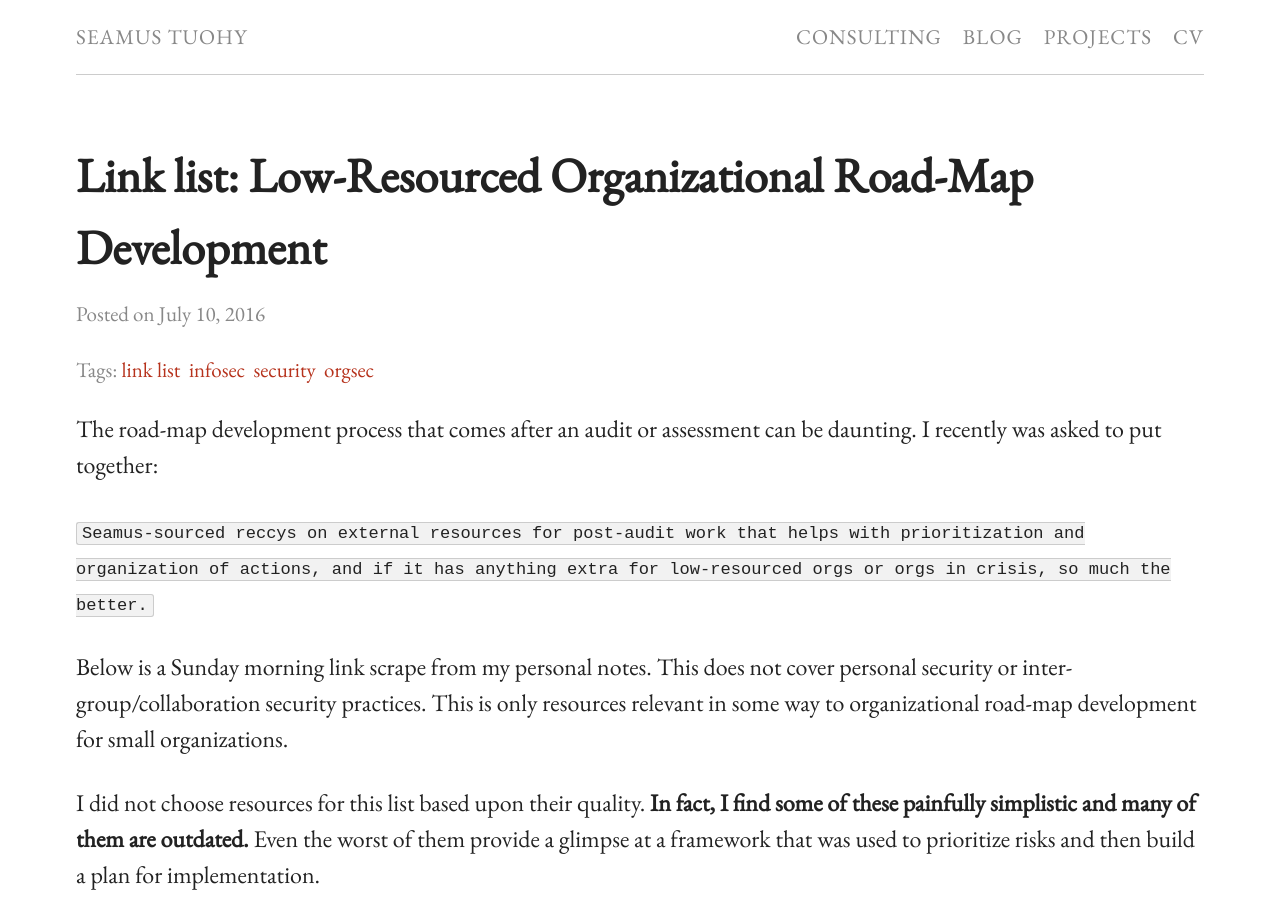
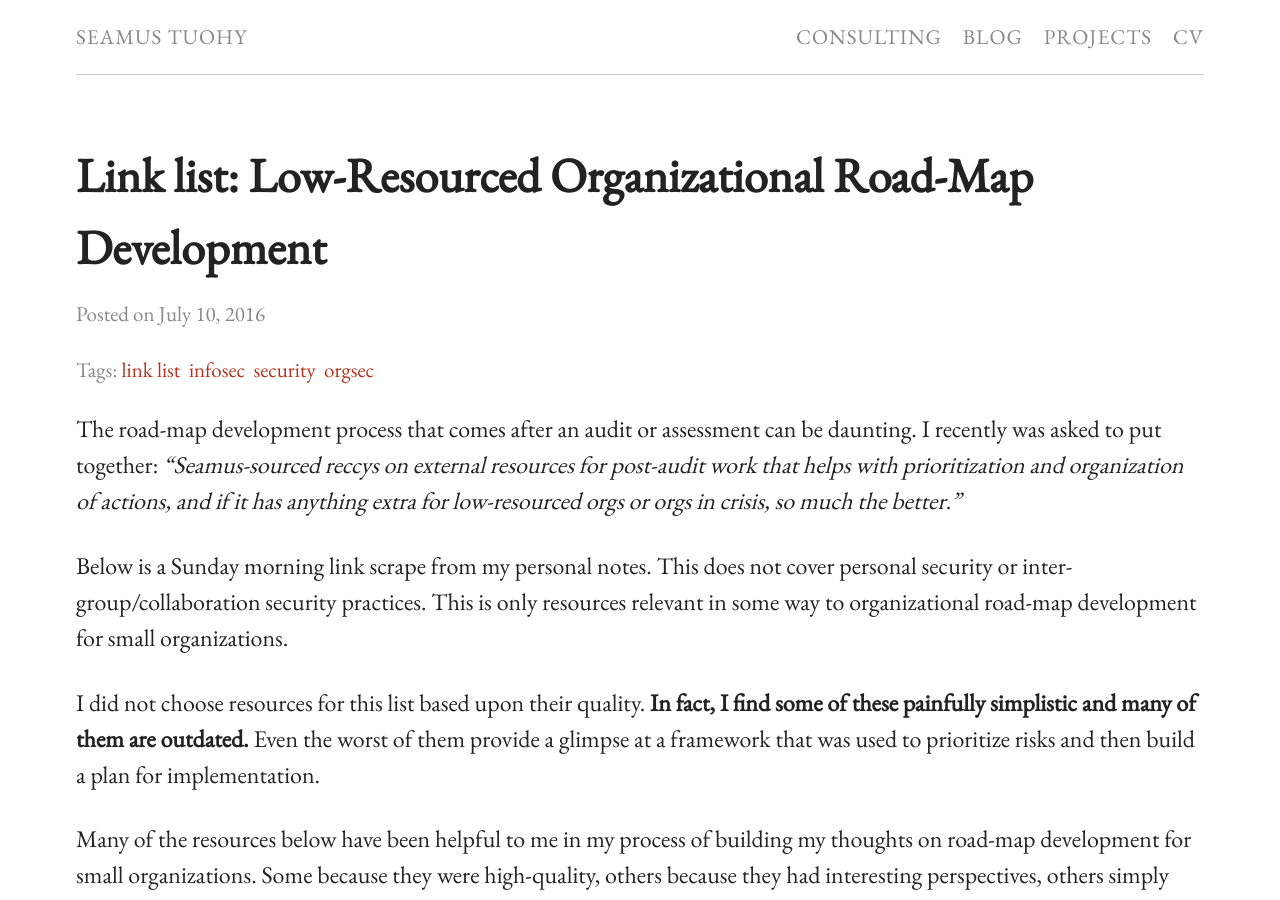
Before and after one commit to seamustuohy/seamustuohy.github.io, a Jekyll site: the page built from _posts/2016-07-10-low-resourced-org-roadmap-dev-list.md, in a window 1280 px wide and 900 px high. Built offline with Jekyll 4.4.1, drawn with Linux system fonts in a browser that asks for light colours.

Commit message:
Added org-sec roadmap list

````diff
--- a/_posts/2016-07-10-low-resourced-org-roadmap-dev-list.md
+++ b/_posts/2016-07-10-low-resourced-org-roadmap-dev-list.md
@@ -5,17 +5,13 @@ date: 2016-07-10
 tags: [link list, infosec, security, orgsec]
 ---
 
-The road-map development process that comes after an audit or assessment can be daunting. I recently was asked to put together:
-
-```Seamus-sourced reccys on external resources for post-audit work that helps with prioritization and organization of actions, and if it has anything extra for low-resourced orgs or orgs in crisis, so much the better.```
+The road-map development process that comes after an audit or assessment can be daunting. I recently was asked to put together: *"Seamus-sourced reccys on external resources for post-audit work that helps with prioritization and organization of actions, and if it has anything extra for low-resourced orgs or orgs in crisis, so much the better."*
 
 Below is a Sunday morning link scrape from my personal notes. This does not cover personal security or inter-group/collaboration security practices. This is only resources relevant in some way to organizational road-map development for small organizations.
 
 I did not choose resources for this list based upon their quality.  **In fact, I find some of these painfully simplistic and many of them are outdated.** Even the worst of them provide a glimpse at a framework that was used to prioritize risks and then build a plan for implementation.
 
 Many of the resources below have been helpful to me in my process of building my thoughts on road-map development for small organizations.  Some because they were high-quality, others because they had interesting perspectives, others simply because they gave me new terms to use in online searches. I offer them here so that others can build their own opinions.
-
-{:toc}
 
 ### Security-Awareness Culture
 
````
